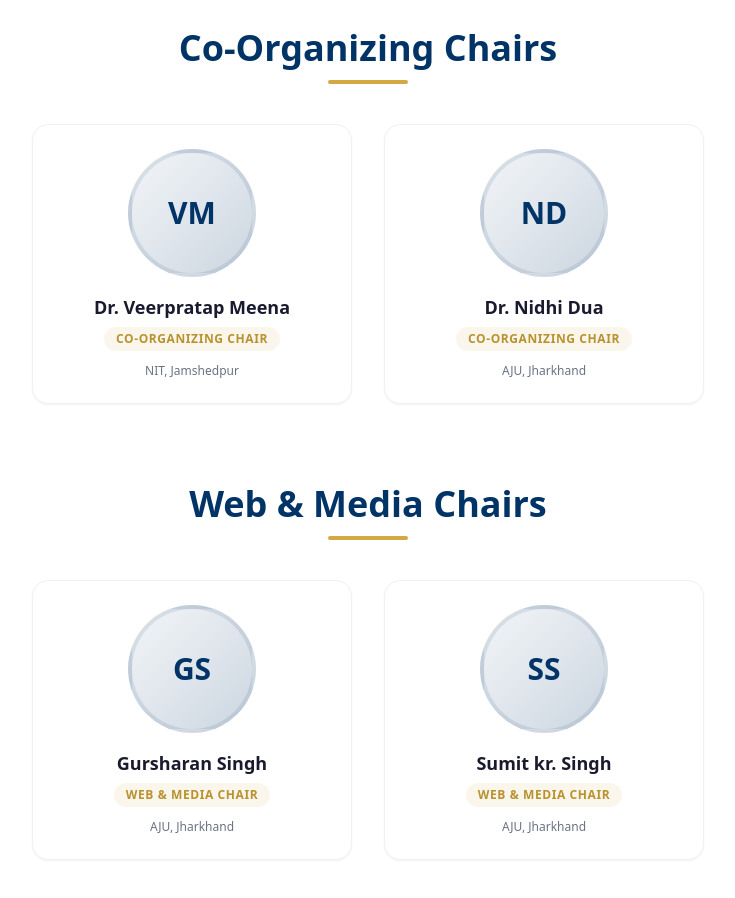
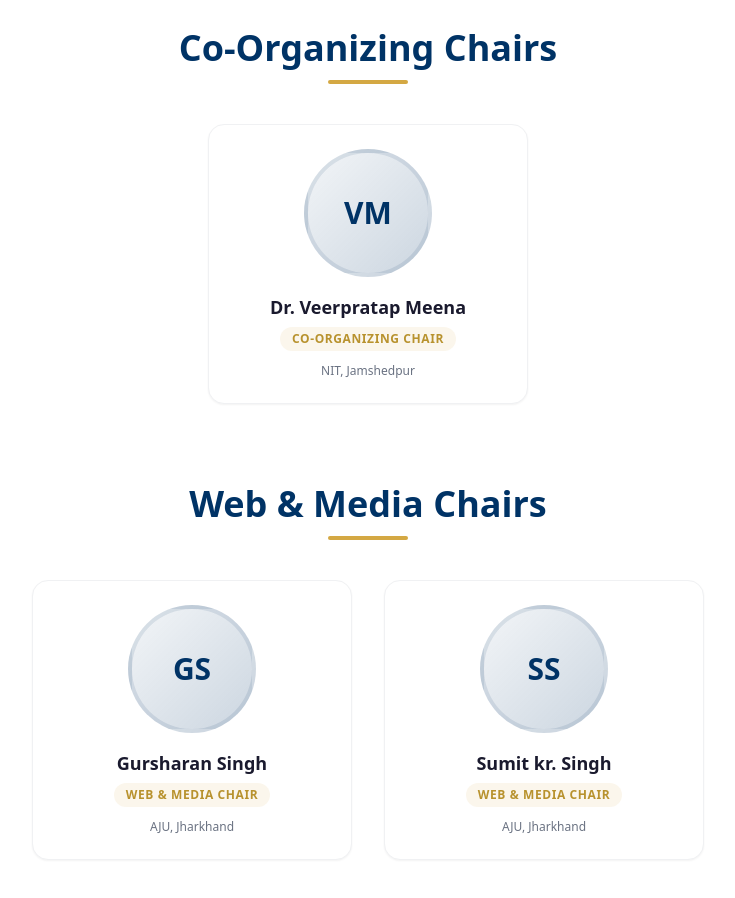
Before and after one commit to Sharan986/ieee-aju, a Next.js app: page /committee in a window 1280 px wide. Shown: the part 3340-4238 px from the top of the page, without its empty margins (272-1007 px from the left). Built offline with nearby package versions, Linux system fonts and the light colour scheme.

Commit message:
Update Co-organizing Committee

```diff
--- a/app/committee/page.tsx
+++ b/app/committee/page.tsx
@@ -166,11 +166,6 @@ const coOrganizingChairs: CommitteeMember[] = [
     name: "Dr. Veerpratap Meena",
     role: "Co-Organizing Chair",
     affiliation: "NIT, Jamshedpur",
-  },
-  {
-    name: "Dr. Nidhi Dua",
-    role: "Co-Organizing Chair",
-    affiliation: "AJU, Jharkhand",
   },
 ];
 
@@ -564,9 +559,11 @@ export default function CommitteePage() {
           {/* Co-Organizing Chairs Section */}
           <div className="mb-20">
             <SectionHeading title="Co-Organizing Chairs" />
-            <div className="grid grid-cols-1 sm:grid-cols-2 gap-8 max-w-2xl mx-auto">
+            <div className="flex flex-wrap justify-center gap-8 max-w-2xl mx-auto">
               {coOrganizingChairs.map((member) => (
-                <LeaderCard key={member.name} member={member} />
+                <div key={member.name} className="w-full max-w-xs">
+                  <LeaderCard member={member} />
+                </div>
               ))}
             </div>
           </div>
```
